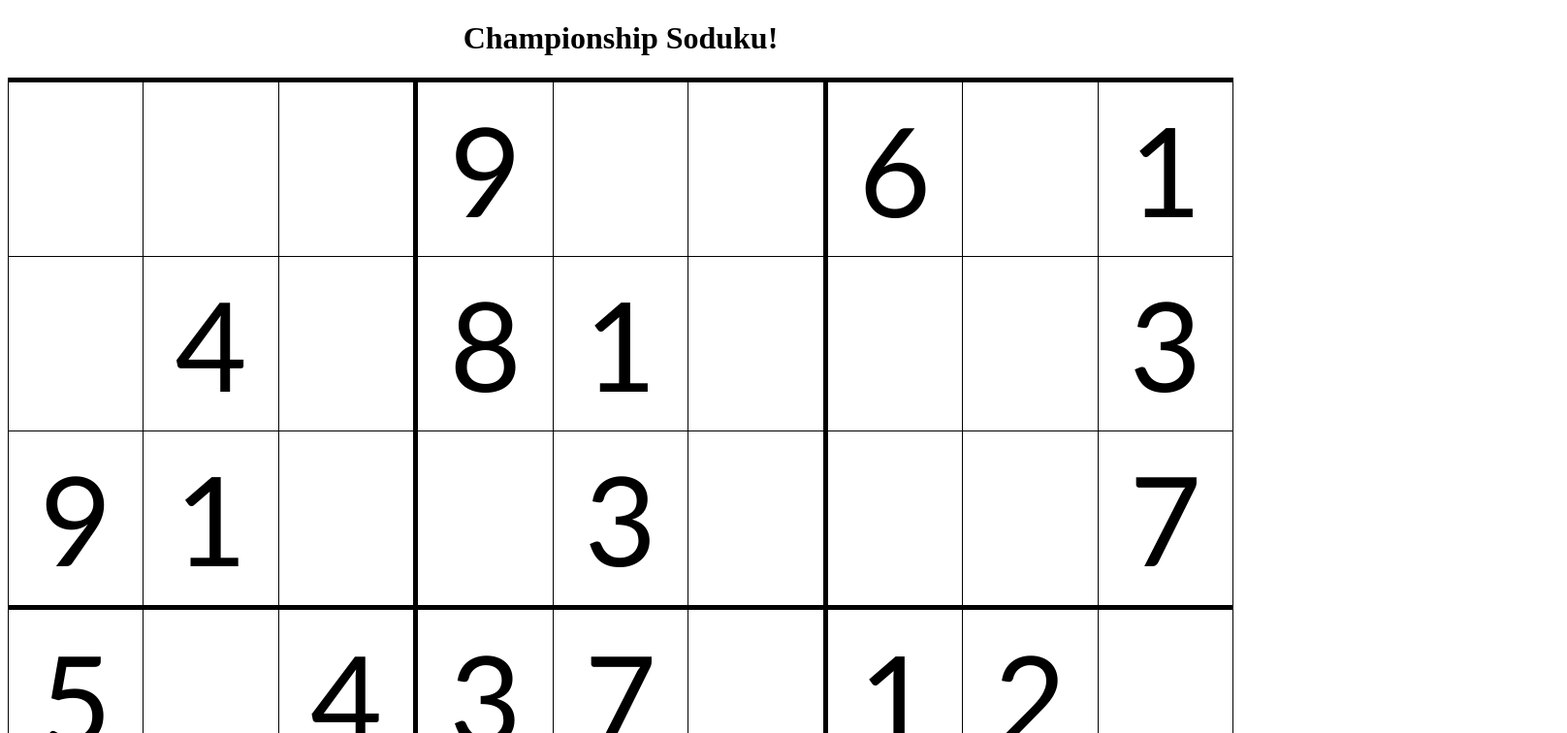
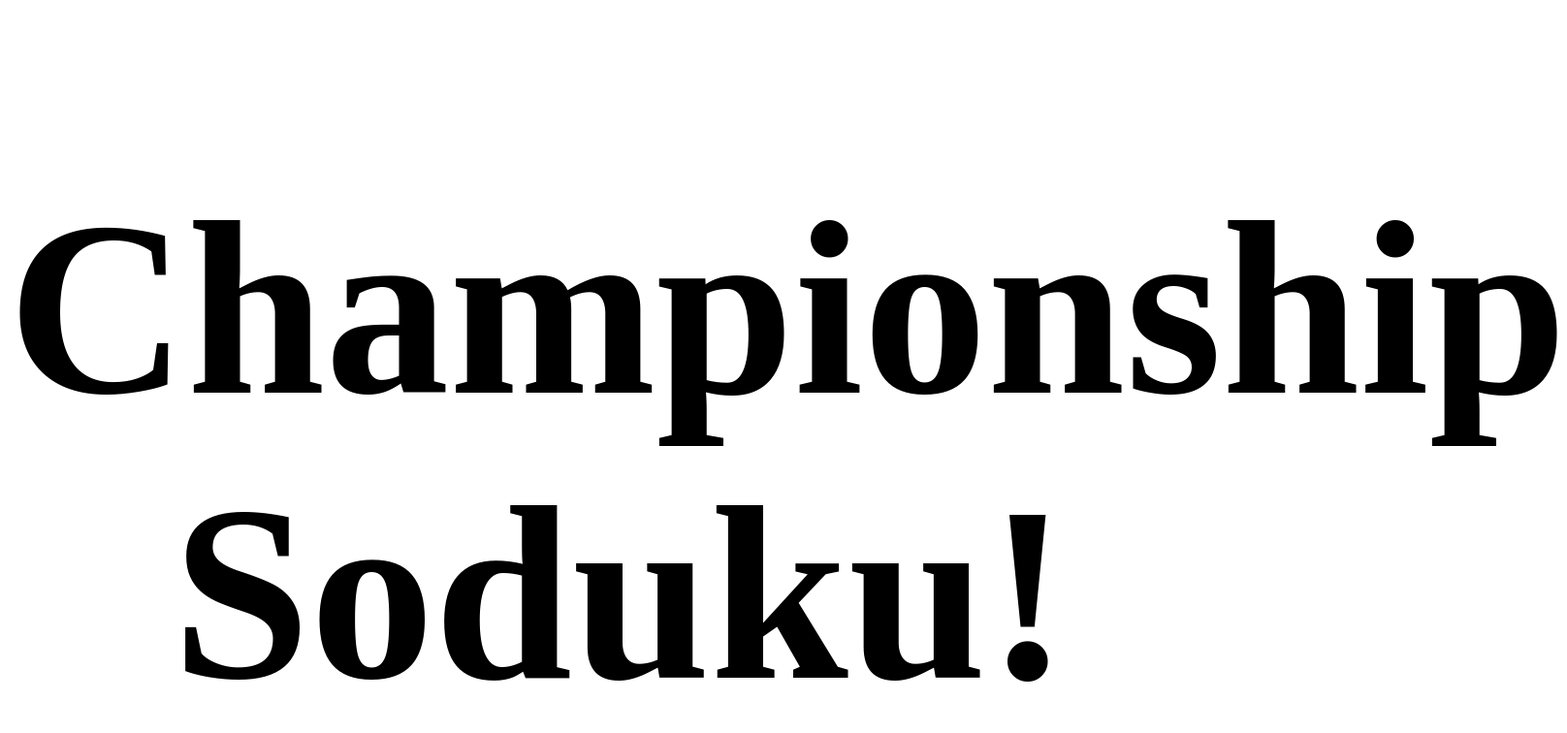
Before and after one commit to flbas1/ang-suduku2, an Angular app: page / in a window 1280 px wide. Shown: the top 756 px of the page at 97% size, 1616 px wide, since content can reach past the window. Built offline with nearby package versions, Linux system fonts and the light colour scheme.

Commit message:
fixing initial table size

```diff
--- a/src/app/app.component.html
+++ b/src/app/app.component.html
@@ -1,5 +1,5 @@
 <!--The content below is only a placeholder and can be replaced.-->
-<div style="text-align:center">
+<div style="text-align:center; font-size:10vw">
   <h1>
     {{ title }}!
   </h1>
--- a/src/index.html
+++ b/src/index.html
@@ -6,6 +6,7 @@
   <base href="/">
 
   <meta name="viewport" content="width=device-width, initial-scale=1">
+
   <link rel="icon" type="image/x-icon" href="favicon.ico">
   <link rel="manifest" href="/manifest.js">
   <!-- <link rel="manifest" href="manifest.json"> -->
```
Also changed, not shown: 4 other files (tests, documents, lock files or other folders).
